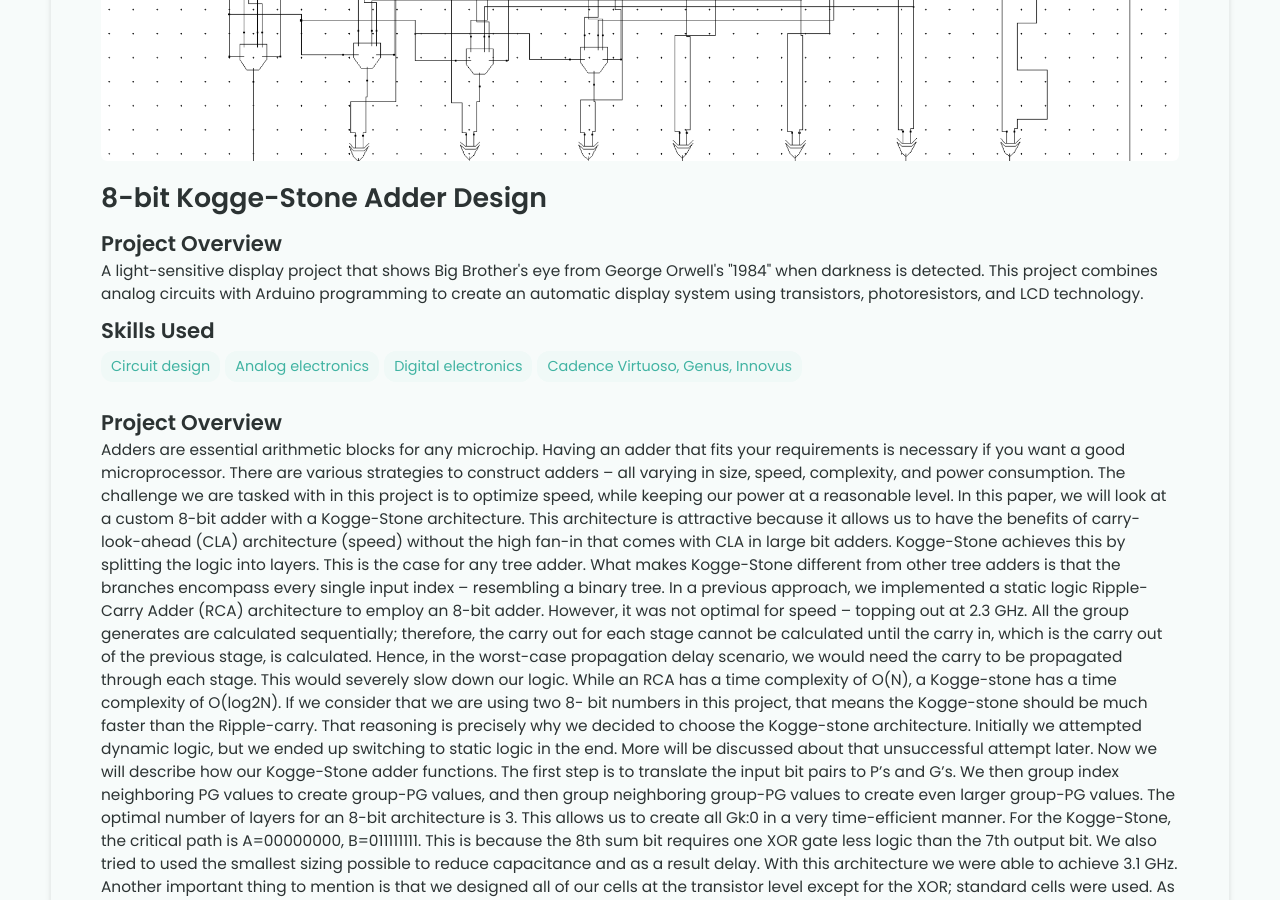
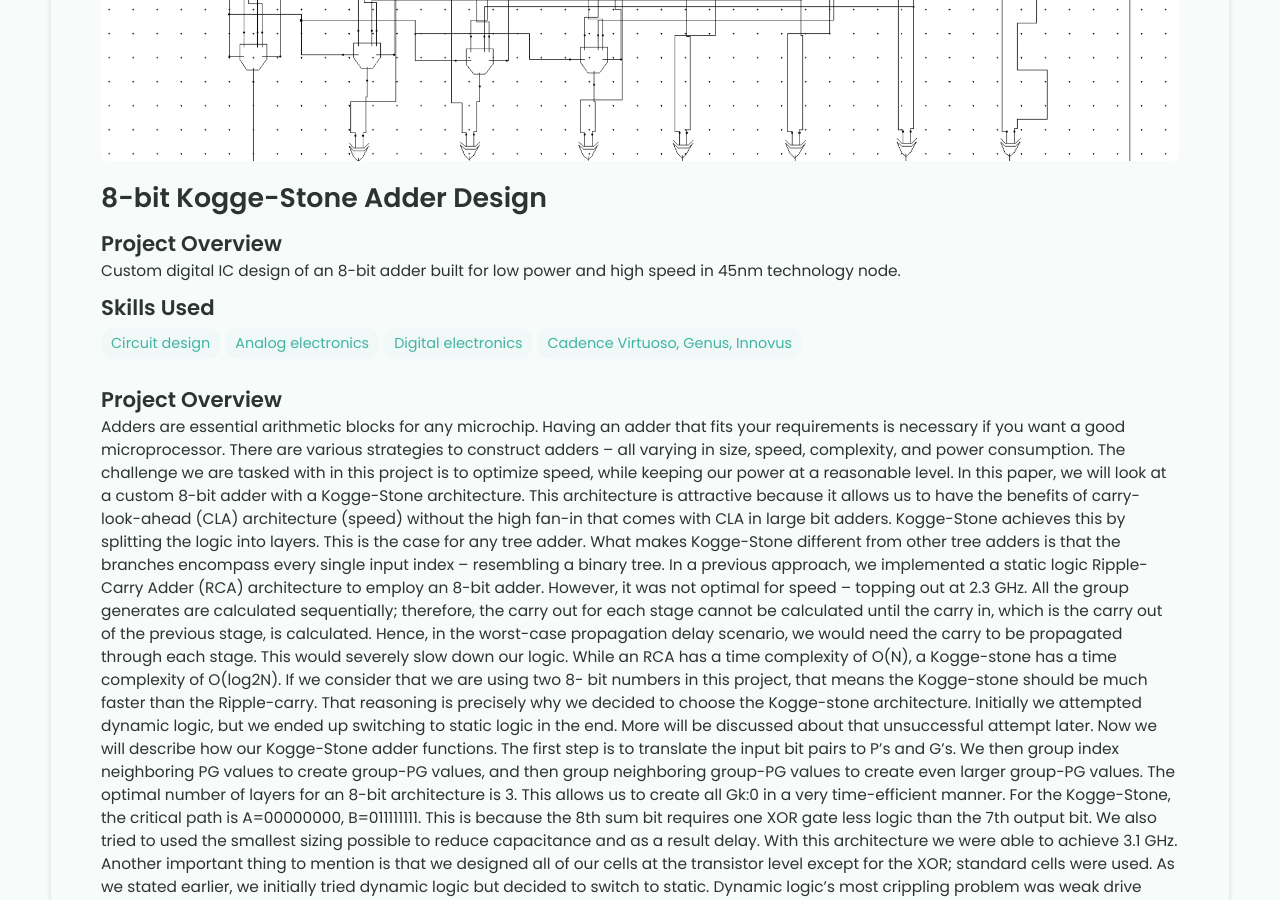
Before and after one commit to mmzarif/mmzarif.github.io, a Jekyll site: the page built from _projects/8-bit-kogge-stone-adder/index.md, in a window 1280 px wide and 900 px high, scrolled down 329 px. Built offline with Jekyll 4.4.1, drawn with Linux system fonts in a browser that asks for light colours.

Commit message:
Revise project description for 8-bit Kogge-Stone Adder
Updated project description to reflect focus on custom digital IC design.

```diff
--- a/_projects/8-bit-kogge-stone-adder/index.md
+++ b/_projects/8-bit-kogge-stone-adder/index.md
@@ -1,7 +1,7 @@
 ---
 layout: post
 title: 8-bit Kogge-Stone Adder Design
-description: A light-sensitive display project that shows Big Brother's eye from George Orwell's "1984" when darkness is detected. This project combines analog circuits with Arduino programming to create an automatic display system using transistors, photoresistors, and LCD technology.
+description: Custom digital IC design of an 8-bit adder built for low power and high speed in 45nm technology node.
 skills:
   - Circuit design
   - Analog electronics
```
